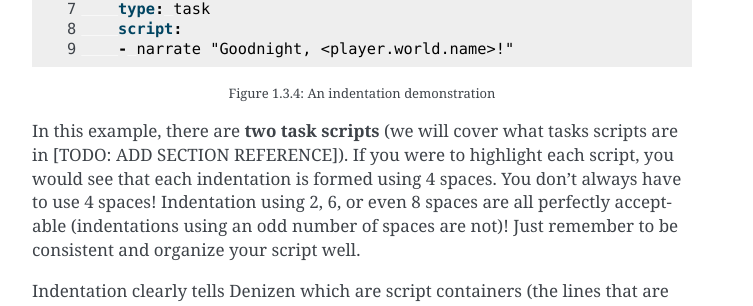
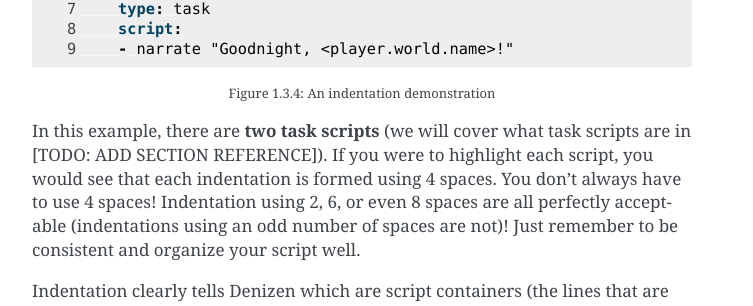
Before and after one commit to DenizenScript/Denizen-For-Bukkit-Docs, a Sphinx documentation site: the page built from source/docs/getting-started/dscript-format.rst, in a window 1280 px wide and 900 px high, scrolled down 1880 px. Shown: the part 350-656 px from the top of the window, without its empty margins (388-1141 px from the left). Built offline with Sphinx 7.4.7, drawn with Linux system fonts in a browser that asks for light colours.

Commit message:
Minor typo fixing and organization

```diff
--- a/source/docs/getting-started/denizen-folder.rst
+++ b/source/docs/getting-started/denizen-folder.rst
@@ -8,9 +8,9 @@ When you first start (or restart) your server with Denizen installed, the
 Denizen folder should be created under ``./plugins/``. When you open your
 ``./plugins/Denizen/`` folder, you should see something similar to this:
 
-.. _figure1-2-1:
-
 .. image:: ../../_static/images/denizen-directory-1.png
+  :name: figure1_2_1
+  :scale: 60
   :align: center
   :alt: A depiction of the Denizen plugin's directory.
 
--- a/source/docs/getting-started/dscript-format.rst
+++ b/source/docs/getting-started/dscript-format.rst
@@ -107,8 +107,8 @@ quotes and ``<&sq>`` for single quotes).
 One of the most important aspect of writing in dScript is consistent indentation. Remember to keep a reasonable and consistent indentation pattern. The indents can be formed using TAB or any even amount of spaces. We strongly recommend that spaces are used to indent lines rather than TABs. The example script below demonstrates these conventions well:
 
 .. code:: yaml
+  :name: _figure1_3_4
   :number-lines:
-  :name: _figure1_3_4
 
   a_task_script:
       type: task
@@ -124,12 +124,12 @@ One of the most important aspect of writing in dScript is consistent indentation
 
 Figure 1.3.4: An indentation demonstration
 
-In this example, there are **two task scripts** (we will cover what tasks
-scripts are in [TODO: ADD SECTION REFERENCE]). If you were to highlight each
-script, you would see that each indentation is formed using 4 spaces. You don’t
-always have to use 4 spaces! Indentation using 2, 6, or even 8 spaces are all
-perfectly acceptable (indentations using an odd number of spaces are not)! Just
-remember to be consistent and organize your script well.
+In this example, there are **two task scripts** (we will cover what task scripts
+are in [TODO: ADD SECTION REFERENCE]). If you were to highlight each script,
+you would see that each indentation is formed using 4 spaces. You don’t always
+have to use 4 spaces! Indentation using 2, 6, or even 8 spaces are all perfectly
+acceptable (indentations using an odd number of spaces are not)! Just remember
+to be consistent and organize your script well.
 
 Indentation clearly tells Denizen which are script containers (the lines that
 are not indented) and what belongs to each script container (the lines that are
```
